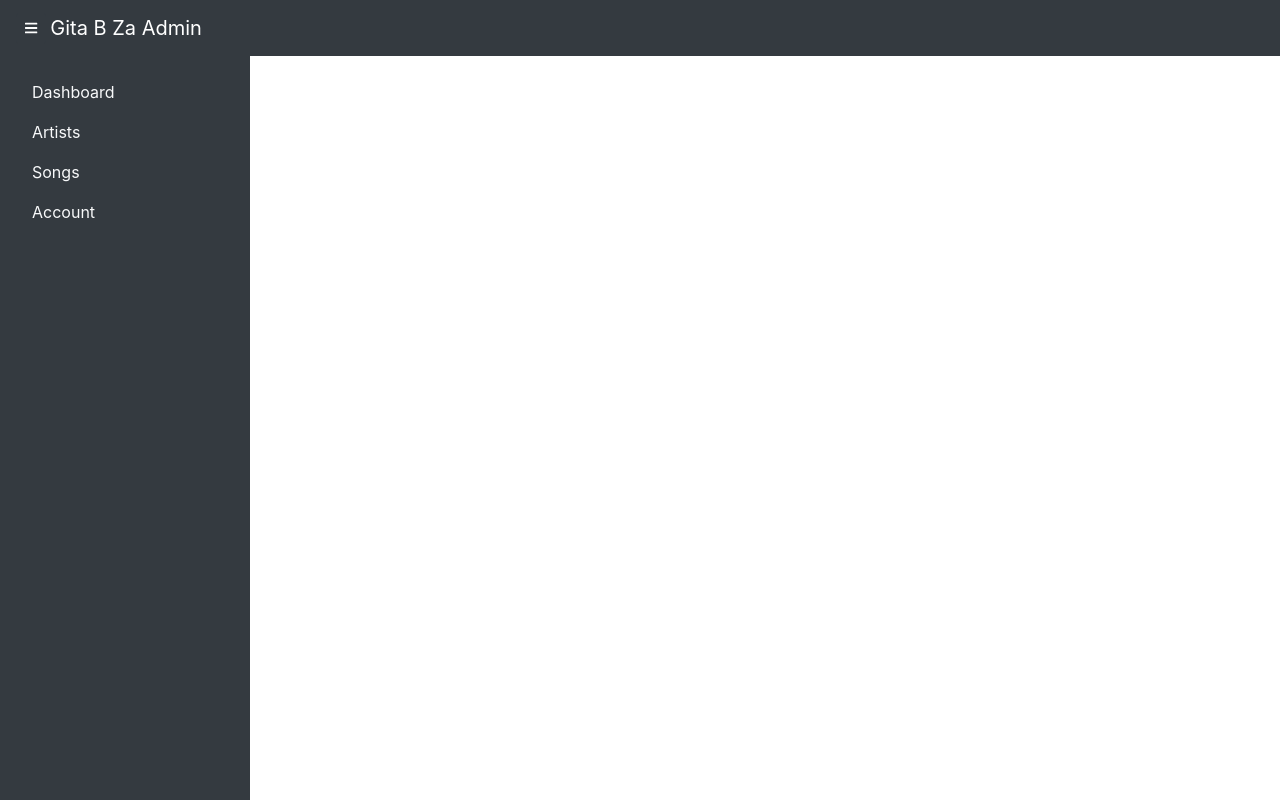
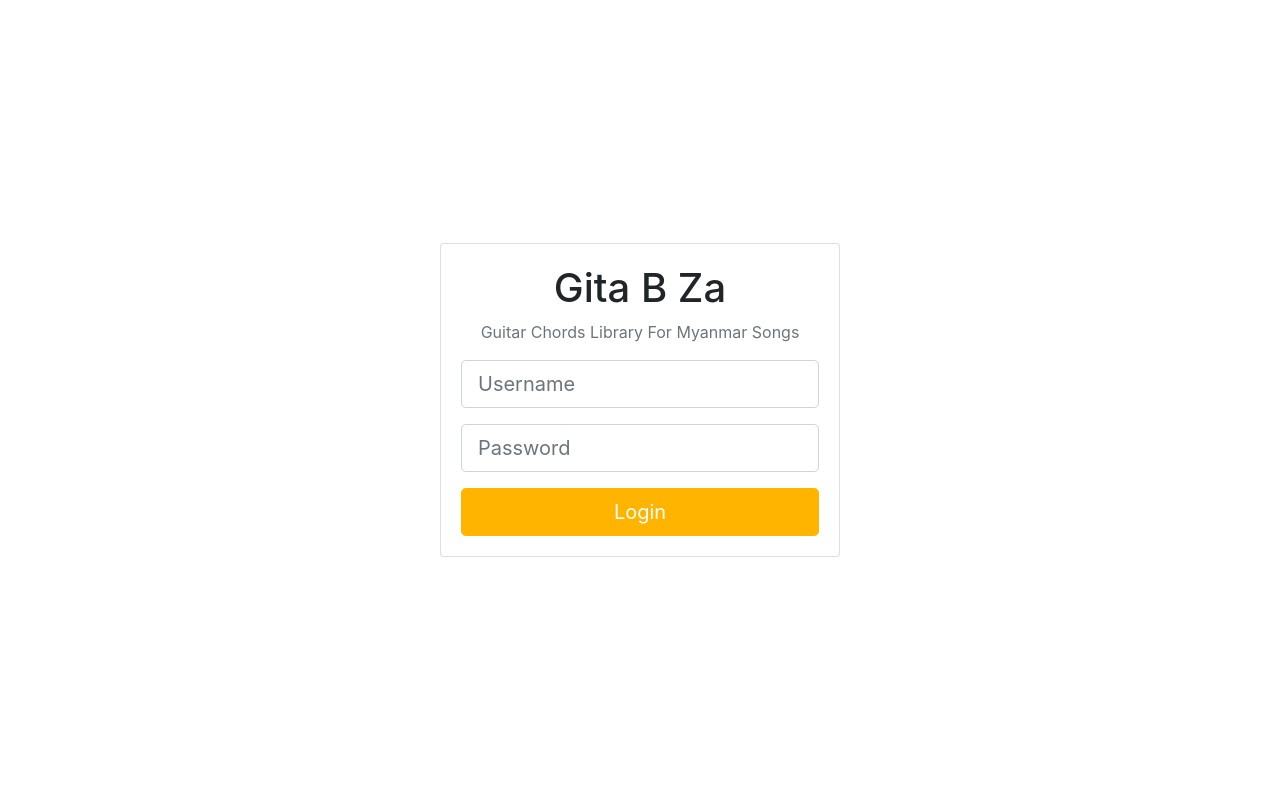
Before and after one commit to toe-pyae-sone-oo/gitabza-ui, a React (Create React App) app: page /admin/login in a window 1280 px wide. Built offline with nearby package versions, Linux system fonts and the light colour scheme.

Commit message:
add AdminLogin view

```diff
--- a/src/layouts/AdminLayout/AdminLayout.js
+++ b/src/layouts/AdminLayout/AdminLayout.js
@@ -1,13 +1,16 @@
 import React, { useState, useEffect } from 'react'
-import { Switch, Route } from 'react-router-dom'
+import { Switch } from 'react-router-dom'
 import { Container, Row, Col } from 'react-bootstrap'
 import classNames from 'classnames'
 import SongList from '../../views/SongList/SongList'
 import SongEditor from '../../views/SongEditor/SongEditor'
 import ArtistEditor from '../../views/ArtistEditor/ArtistEditor'
 import ArtistList from '../../views/ArtistList/ArtistList'
+import AdminLogin from '../../views/AdminLogin/AdminLogin'
 import AdminNav from '../../components/AdminNav/AdminNav'
 import AdminSidebar from '../../components/AdminSideBar/AdminSideBar'
+import AuthenticatedRoute from '../../routes/AuthenticatedRoute'
+import UnauthenticatedRoute from '../../routes/UnauthenticatedRoute'
 import './AdminLayout.css'
 
 const WIDTH_LIMIT = 768
@@ -15,6 +18,7 @@ const WIDTH_LIMIT = 768
 const AdminLayout = () => {
   const [isOpen, setOpen] = useState(window.innerWidth > WIDTH_LIMIT)
   const [prevWidth, setPrevWidth] = useState(-1)
+  const [isAuthenticated, setAuthenticated] = useState(false)
 
   const toggleSidebar = () => setOpen(!isOpen)
 
@@ -41,21 +45,62 @@ const AdminLayout = () => {
 
   return (
     <div>
-      <AdminNav toggle={toggleSidebar} />
-      <AdminSidebar isOpen={isOpen} />
+      {isAuthenticated && <AdminNav toggle={toggleSidebar} />}
+      {isAuthenticated && <AdminSidebar isOpen={isOpen} />}
       <Container
         fluid
-        className={classNames('AdminLayoutContainer', { 'AdminLayoutContainer--is-open': isOpen })}
+        className={classNames({
+          'AdminLayoutContainer--is-open': isOpen && isAuthenticated,
+          AdminLayoutContainer: isAuthenticated
+        })}
       >
-        <Row>
-          <Col>
+        <Row className={classNames({ 'vh-100': !isAuthenticated })}>
+          <Col className={classNames({ 'my-auto': !isAuthenticated })}>
             <Switch>
-              <Route exact path="/admin/artists" component={ArtistList} />
-              <Route path="/admin/artists/new" component={ArtistEditor} />
-              <Route path="/admin/artists/:id/edit" component={ArtistEditor} />
-              <Route exact path="/admin/songs" component={SongList} />
-              <Route path="/admin/songs/new" component={SongEditor} />
-              <Route path="/admin/songs/:id/edit" component={SongEditor} />
+              <UnauthenticatedRoute
+                path="/admin/login"
+                component={AdminLogin}
+                appProps={{ isAuthenticated }}
+                redirect={'/admin'}
+              />
+              <AuthenticatedRoute
+                exact
+                path="/admin/artists"
+                component={ArtistList}
+                appProps={{ isAuthenticated }}
+                redirect={'/admin/login'}
+              />
+              <AuthenticatedRoute
+                path="/admin/artists/new"
+                component={ArtistEditor}
+                appProps={{ isAuthenticated }}
+                redirect={'/admin/login'}
+              />
+              <AuthenticatedRoute
+                path="/admin/artists/:id/edit"
+                component={ArtistEditor}
+                appProps={{ isAuthenticated }}
+                redirect={'/admin/login'}
+              />
+              <AuthenticatedRoute
+                exact
+                path="/admin/songs"
+                component={SongList}
+                appProps={{ isAuthenticated }}
+                redirect={'/admin/login'}
+              />
+              <AuthenticatedRoute
+                path="/admin/songs/new"
+                component={SongEditor}
+                appProps={{ isAuthenticated }}
+                redirect={'/admin/login'}
+              />
+              <AuthenticatedRoute
+                path="/admin/songs/:id/edit"
+                component={SongEditor}
+                appProps={{ isAuthenticated }}
+                redirect={'/admin/login'}
+              />
             </Switch>
           </Col>
         </Row>
--- /dev/null
+++ b/src/routes/AuthenticatedRoute.js
@@ -0,0 +1,13 @@
+import React from 'react'
+import { Route, Redirect } from 'react-router-dom'
+
+export default ({ component: C, appProps, redirect, ...rest }) =>
+  <Route
+    {...rest}
+    render={props =>
+      appProps.isAuthenticated
+        ? <C {...props} {...appProps} />
+        : <Redirect
+            to={`${redirect}?redirect=${props.location.pathname}${props.location.search}`}
+          />}
+  />
--- /dev/null
+++ b/src/routes/UnauthenticatedRoute.js
@@ -0,0 +1,11 @@
+import React from 'react'
+import { Route, Redirect } from 'react-router-dom'
+
+export default ({ component: C, appProps, redirect, ...rest }) =>
+  <Route
+    {...rest}
+    render={props =>
+      !appProps.isAuthenticated
+        ? <C {...props} {...appProps} />
+        : <Redirect to={redirect} />}
+  />;
--- /dev/null
+++ b/src/views/AdminLogin/AdminLogin.css
@@ -0,0 +1,4 @@
+.AdminLogin__card {
+  max-width: 400px;
+  text-align: center;
+}
--- /dev/null
+++ b/src/views/AdminLogin/AdminLogin.js
@@ -0,0 +1,34 @@
+import React from 'react'
+import { Card, Form } from 'react-bootstrap'
+import PrimaryButton from '../../components/PrimaryButton/PrimaryButton'
+import './AdminLogin.css'
+
+const AdminLogin = () =>
+  <>
+    <Card className="AdminLogin__card mx-auto">
+      <Card.Body>
+        <h1 className="text-center">Gita B Za</h1>
+        <p className="text-center text-secondary">Guitar Chords Library For Myanmar Songs</p>
+        <Form onSubmit={e => e.preventDefault()}>
+          <Form.Group>
+            <Form.Control
+              name="username"
+              placeholder="Username"
+              size="lg"
+            />
+            <Form.Control.Feedback type="invalid"></Form.Control.Feedback>
+          </Form.Group>
+          <Form.Group>
+            <Form.Control
+              name="password"
+              placeholder="Password"
+              size="lg"
+            />
+          </Form.Group>
+          <PrimaryButton type="submit" block size="lg">Login</PrimaryButton>
+        </Form>
+      </Card.Body>
+    </Card>
+  </>
+
+export default AdminLogin
```
